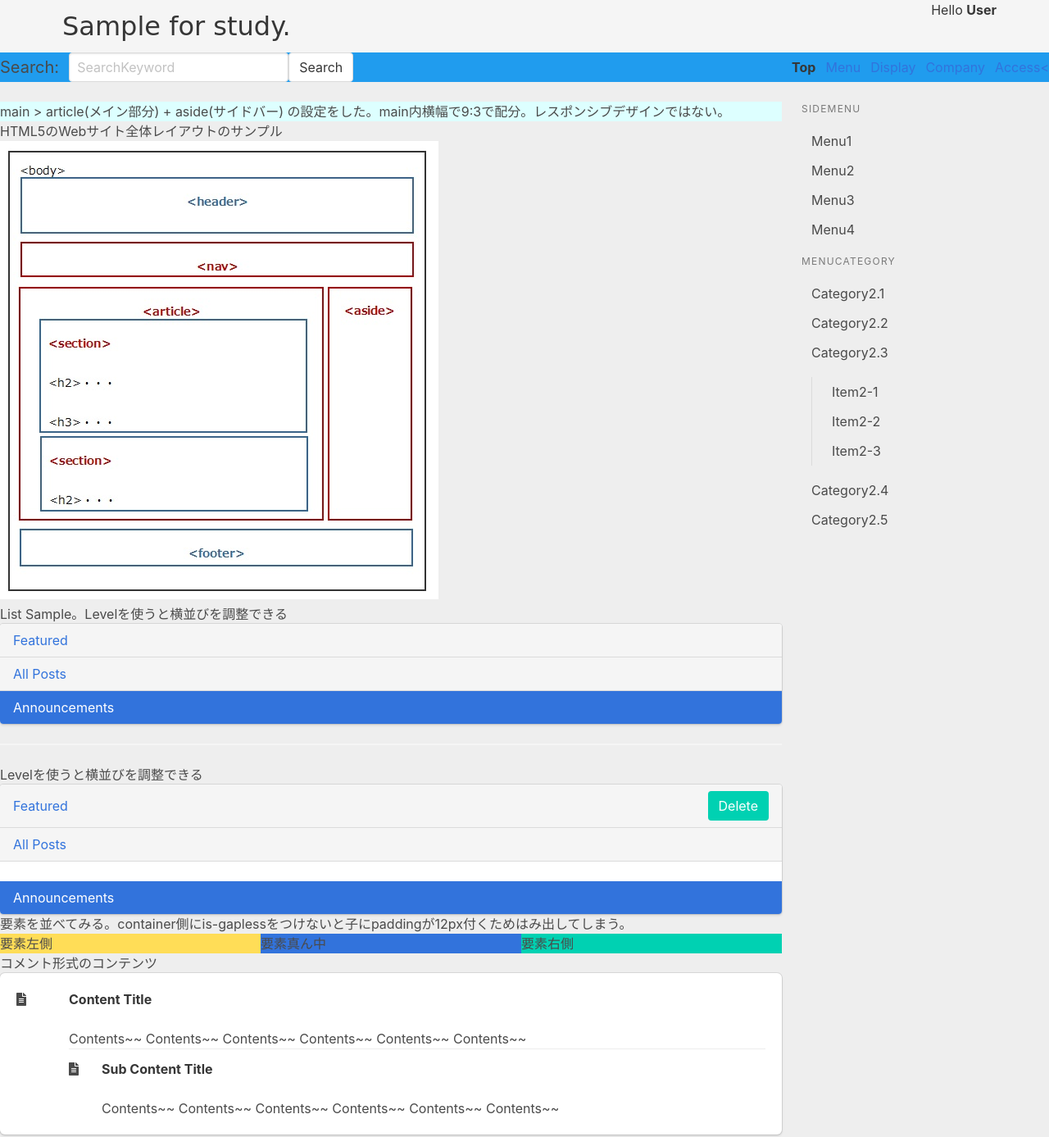
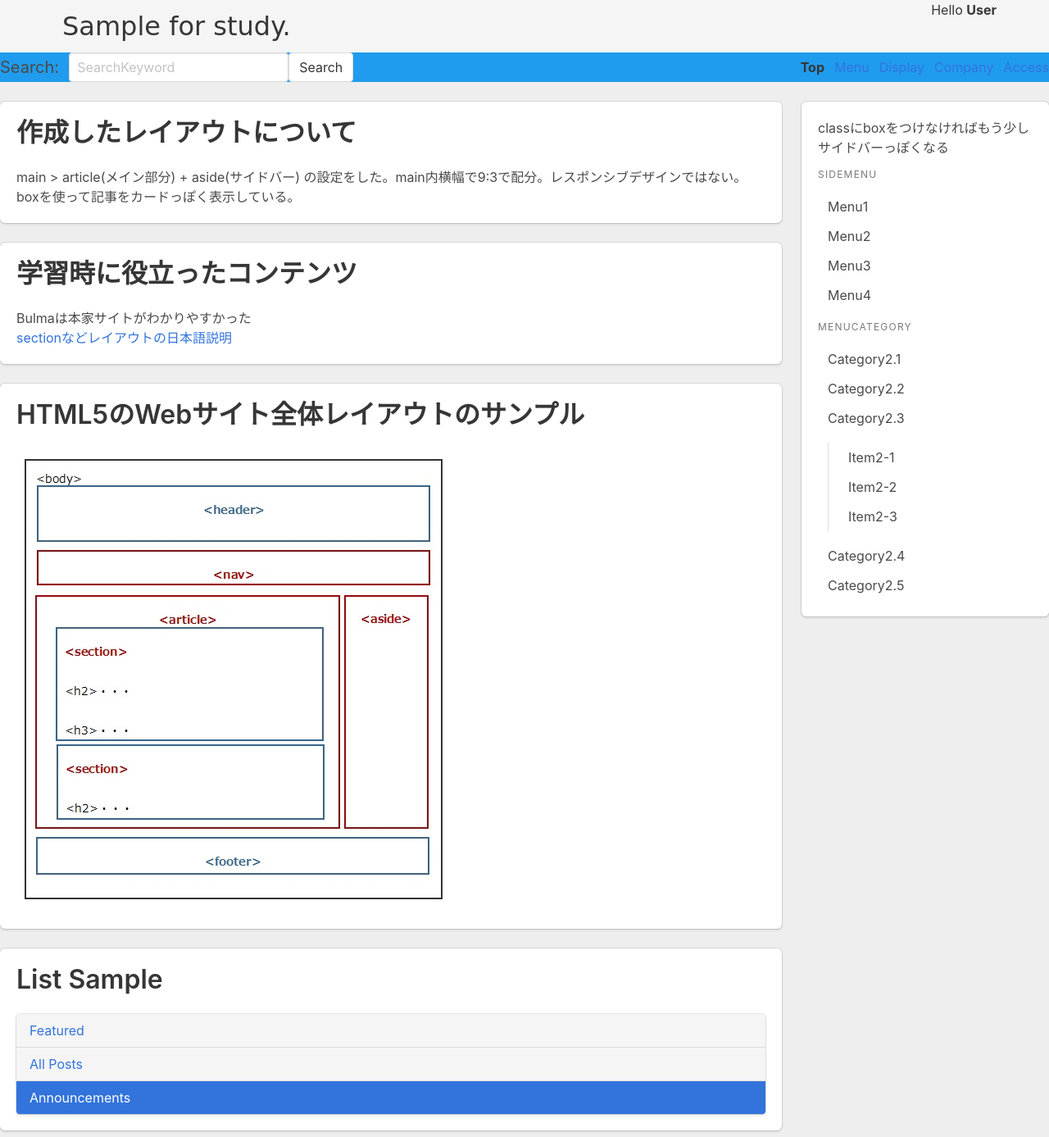
Before and after one commit to somurieengieer/bulma-sample, a plain HTML site: page index.html in a window 1280 px wide. Shown: the top 1387 px of the page at 82% size. Drawn offline with nearby package versions, Linux system fonts and the light colour scheme; a web font is replaced by a local one.

Commit message:
記事をbox化、タイトルを強調

```diff
--- a/index.html
+++ b/index.html
@@ -45,25 +45,34 @@
     <p class="level-item"><a href="#">Menu</a></p>
     <p class="level-item"><a href="#">Display</a></p>
     <p class="level-item"><a href="#">Company</a></p>
-    <p class="level-item"><a href="#">Access<</a></p>
+    <p class="level-item"><a href="#">Access</a></p>
   </div>
 </nav>
 
 <main class="columns">
   <article class="column">
-
-    <section style="background-color: #DDFFFF">
-      main > article(メイン部分) + aside(サイドバー) の設定をした。main内横幅で9:3で配分。レスポンシブデザインではない。
+    <section class="box">
+      <h1 class="title">作成したレイアウトについて</h1>
+      <p>main > article(メイン部分) + aside(サイドバー) の設定をした。main内横幅で9:3で配分。レスポンシブデザインではない。</p>
+      <p>boxを使って記事をカードっぽく表示している。</p>
     </section>
 
-    <section>
-      <h1>HTML5のWebサイト全体レイアウトのサンプル</h1>
+    <section class="box">
+      <h1 class="title">学習時に役立ったコンテンツ</h1>
+      <ul>
+        <li>Bulmaは本家サイトがわかりやすかった</li>
+        <li><a href="https://namikuguri.hatenablog.com/entry/2018/04/23/211018">sectionなどレイアウトの日本語説明</a></li>
+      </ul>
+    </section>
+
+    <section class="box">
+      <h1 class="title">HTML5のWebサイト全体レイアウトのサンプル</h1>
       <img src="./image/html5layout.jpg" alt="html5layout_sample"/>
     </section>
 
-    <section>
+    <section class="box">
       <div class="container">
-        <h1>List Sample。Levelを使うと横並びを調整できる</h1>
+        <h1 class="title">List Sample</h1>
         <div class="list is-hoverable">
           <a class="list-item">
             Featured
@@ -75,10 +84,12 @@
             Announcements
           </a>
         </div>
+      </div>
+    </section>
 
-        <hr/>
-
-        <h1>Levelを使うと横並びを調整できる</h1>
+    <section class="box">
+      <div class="container">
+        <h1 class="title">Levelを使うと横並びを調整できる</h1>
         <div class="list is-hoverable">
           <a class="list-item">
             <div class="level">
@@ -106,9 +117,9 @@
       </div>
     </section>
 
-    <section>
-      <h1>要素を並べてみる。container側にis-gaplessをつけないと子にpaddingが12px付くためはみ出してしまう。</h1>
-
+    <section class="box">
+      <h1 class="title">要素を並べてみる。</h1>
+      <p>container側にis-gaplessをつけないと子にpaddingが12px付くためはみ出してしまう。</p>
       <div class="is-gapless columns">
         <div class="column has-background-warning">要素左側</div>
         <div class="column has-background-link">要素真ん中</div>
@@ -116,8 +127,8 @@
       </div>
     </section>
 
-    <section>
-      <h1>コメント形式のコンテンツ</h1>
+    <section class="box">
+      <h1 class="title">コメント形式のコンテンツ</h1>
       <!-- 記事・コメント形式のコンテンツ -->
       <article class="box media">
         <figure class="media-left">
@@ -148,7 +159,9 @@
     </section>
   </article>
 
-  <aside class="column is-3 menu">
+  <aside class="column is-3">
+    <div class="menu box">
+      <p>classにboxをつけなければもう少しサイドバーっぽくなる</p>
       <p class="menu-label">SideMenu</p>
       <ul class="menu-list">
         <li><a>Menu1</a></li>
@@ -173,6 +186,7 @@
         <li><a>Category2.4</a></li>
         <li><a>Category2.5</a></li>
       </ul>
+    </div>
   </aside>
 </main>
 
```
Also changed, not shown: css/main.css (line endings or trailing spaces). Lines whose indentation alone changed are shown as unchanged.
